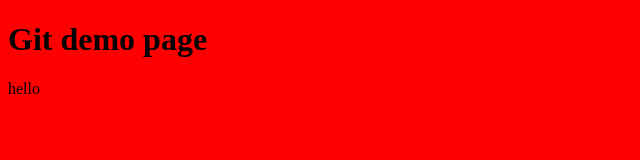
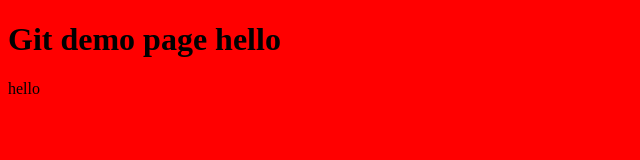
Before and after one commit to mmcdermott929/playlist, a plain HTML site: page index.html in a window 1280 px wide. Shown: the whole page, without its empty margins (0-640 px from the left). Drawn offline with Linux system fonts and the light colour scheme.

Commit message:
Update index.html

```diff
--- a/index.html
+++ b/index.html
@@ -10,7 +10,7 @@
   </head>
 
   <body>
-    <h1>Git demo page</h1>
+    <h1>Git demo page hello</h1>
     hello
 
     <script src="/app.js"></script>
```
